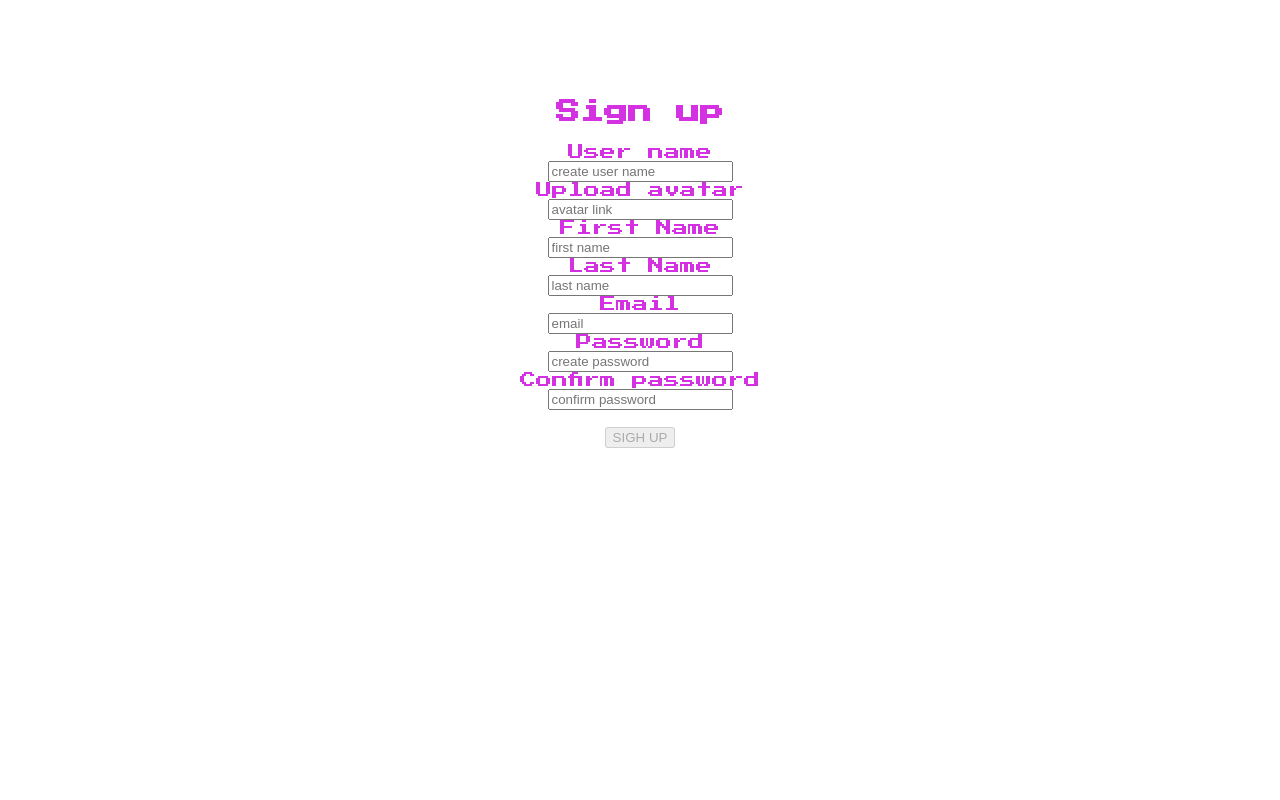
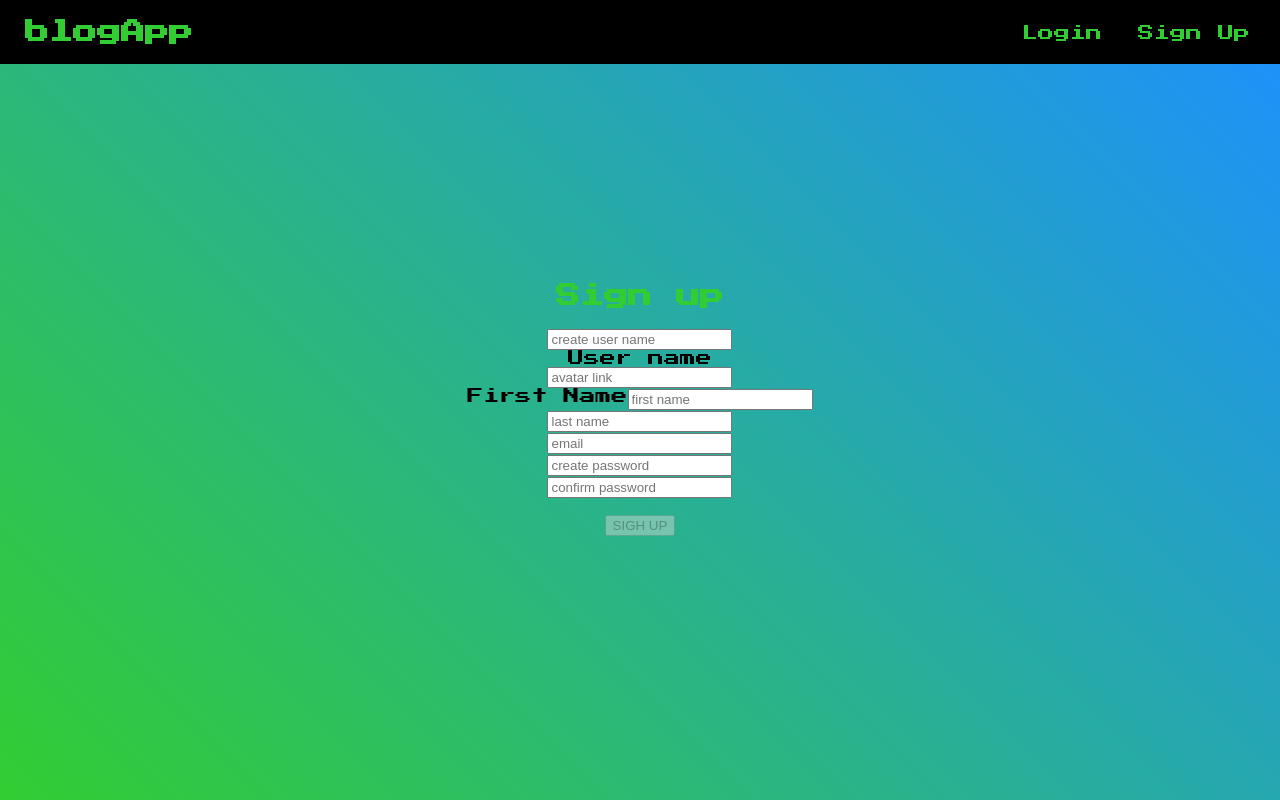
Before and after one commit to ImmanuelCurrah/group-crud, a React (Create React App) app in the folder blog-group-exe/: page /signup in a window 1280 px wide. Built offline with nearby package versions, Linux system fonts and the light colour scheme; no server answers.

Commit message:
css in progress

```diff
--- a/blog-group-exe/src/components/signup/SignUp.jsx
+++ b/blog-group-exe/src/components/signup/SignUp.jsx
@@ -2,7 +2,7 @@ import React, { useEffect, useState } from 'react';
 import classes from "./SignUp.module.css";
 import { signUpHandler } from '../../services/apiConfig';
 import { existingUsersHandler } from '../../services/apiConfig';
-// import Layout from '../layout/Layout';
+import Layout from '../layout/Layout';
 
 export default function SignUp() {
   const [newUser, setNewUser] = useState({
@@ -60,36 +60,39 @@ export default function SignUp() {
   }
 
   return (
-    // <Layout>
+    <Layout>
     <div className={classes.signUp}>
       <form onSubmit={handleSubmit}>
         <h2 className={classes.title}>Sign up</h2>
-        <h3>{validationMessage}</h3>
-        <label className={classes.label}>User name</label><br/>
+        <h3 className={classes.message}>{validationMessage}</h3>
+        {/* <label className={classes.label}>User name</label><br/> */}
         <input type="text" placeholder='create user name'
-        id='userName' value={newUser.userName} onChange={handleInput}/><br/>
-        <label className={classes.label}>Upload avatar</label><br/>
+            id='userName' value={newUser.userName} onChange={handleInput} /> <br/>
+          <span>User name</span>
+          <br />
+        {/* <label className={classes.label}>Upload avatar</label><br/> */}
         <input type="text" placeholder='avatar link'
-        id='avatar' value={newUser.avatar} onChange={handleInput}/><br/>
-        <label className={classes.label}>First Name</label><br/>
+            id='avatar' value={newUser.avatar} onChange={handleInput} /><br />
+          <span>First Name</span>
+        {/* <label className={classes.label}>First Name</label><br/> */}
         <input type="text" placeholder='first name'
         id='firstName' value={newUser.firstName} onChange={handleInput}/><br/>
-        <label className={classes.label}>Last Name</label><br/>
+        {/* <label className={classes.label}>Last Name</label><br/> */}
         <input type="text" placeholder='last name'
         id='lastName' value={newUser.lastName} onChange={handleInput}/><br/>
-        <label className={classes.label}>Email</label><br/>
+        {/* <label className={classes.label}>Email</label><br/> */}
         <input type="text" placeholder='email'
         id='email' value={newUser.email} onChange={handleInput}/><br/>
-        <label className={classes.label}>Password</label><br/>
+        {/* <label className={classes.label}>Password</label><br/> */}
         <input type="text" placeholder='create password'
         id='password' value={newUser.password} onChange={handleInput}/><br/>
-        <label className={classes.label}>Confirm password</label><br/>
+        {/* <label className={classes.label}>Confirm password</label><br/> */}
         <input type="text" placeholder='confirm password'
           id='confirmPassword' value={newUser.confirmPassword} onChange={handleInput} /><br/>
         <br />
         <button className={classes.submit} disabled={!valid}>SIGH UP</button>
       </form>
       </div>
-      // </Layout>
+      </Layout>
     )
 }
--- a/blog-group-exe/src/components/signup/SignUp.module.css
+++ b/blog-group-exe/src/components/signup/SignUp.module.css
@@ -2,14 +2,43 @@
 @import url("https://fonts.googleapis.com/css2?family=Press+Start+2P&display=swap");
 .signUp {
   font-family: "Press Start 2P", cursive;
-
-  margin-top: 100px;
+  background: linear-gradient(45deg, #32cd32, dodgerblue);
+  margin: 0;
+  padding: 0;
+  box-sizing: border-box;
+  display: flex;
+  justify-content: center;
+  align-items: center;
+  height: 100vh;
 }
 .title,
+.message,
 .label {
-  color: #d331e2;
+  color: #32cd32;
 }
 
 .label {
   text-align: left;
+  color: rgb(204, 26, 195);
 }
+form {
+  /* position: relative;
+  padding: 10px 50px;
+  background: wheat;
+  border-radius: 10px; */
+}
+input {
+  /* position: relative;
+  width: 300px;
+  height: 30px;
+  margin-bottom: 30px;
+  /* position: absolute; */
+  /* top: 0;
+  left: 0;
+  width: 100%;
+  border: 2px solid rgb(204, 26, 195);
+  outline: 2px solid #32cd32;
+  padding: 1px;
+  border-radius: 10px;
+  font-size: 15px; */
+}
```
